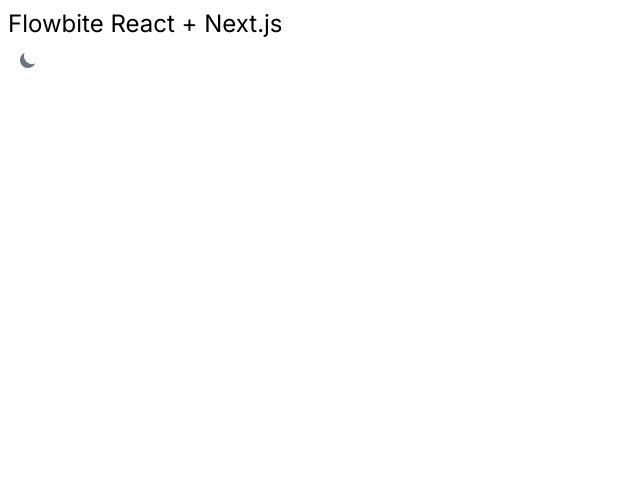
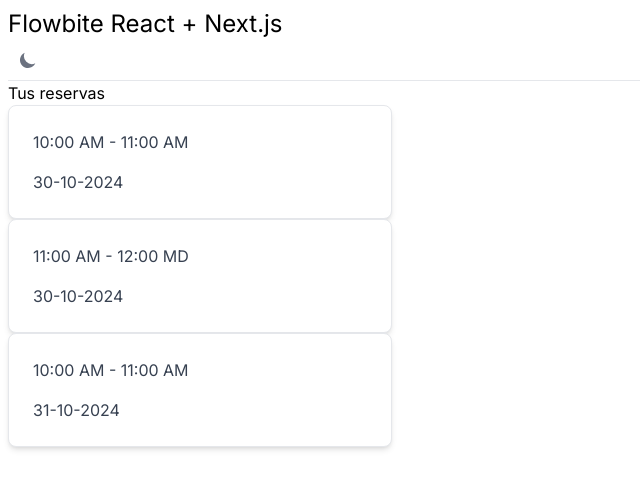
Before and after one commit to carlosquesada24/simple-reservations-mvp, a Next.js app: page / in a window 1280 px wide. Shown: the top 488 px of the page, without its empty margins (0-640 px from the left). Built offline with nearby package versions, Linux system fonts and the light colour scheme.

Commit message:
Simpler cards reservation structure added hardcoded

```diff
--- a/app/page.tsx
+++ b/app/page.tsx
@@ -1,10 +1,37 @@
-import { DarkThemeToggle } from "flowbite-react";
+import { Card, DarkThemeToggle } from "flowbite-react";
 
 export default function Home() {
   return (
     <main className="">
       <h1 className="text-2xl dark:text-white">Flowbite React + Next.js</h1>
       <DarkThemeToggle />
+      <hr />
+      <h2>Tus reservas</h2>
+
+      <Card className="max-w-sm">
+        <p className="font-normal text-gray-700 dark:text-gray-400">
+          10:00 AM - 11:00 AM
+        </p>
+        <p className="font-normal text-gray-700 dark:text-gray-400">
+          30-10-2024
+        </p>
+      </Card>
+      <Card className="max-w-sm">
+        <p className="font-normal text-gray-700 dark:text-gray-400">
+          11:00 AM - 12:00 MD
+        </p>
+        <p className="font-normal text-gray-700 dark:text-gray-400">
+          30-10-2024
+        </p>
+      </Card>
+      <Card className="max-w-sm">
+        <p className="font-normal text-gray-700 dark:text-gray-400">
+          10:00 AM - 11:00 AM
+        </p>
+        <p className="font-normal text-gray-700 dark:text-gray-400">
+          31-10-2024
+        </p>
+      </Card>
     </main>
   );
 }
```
